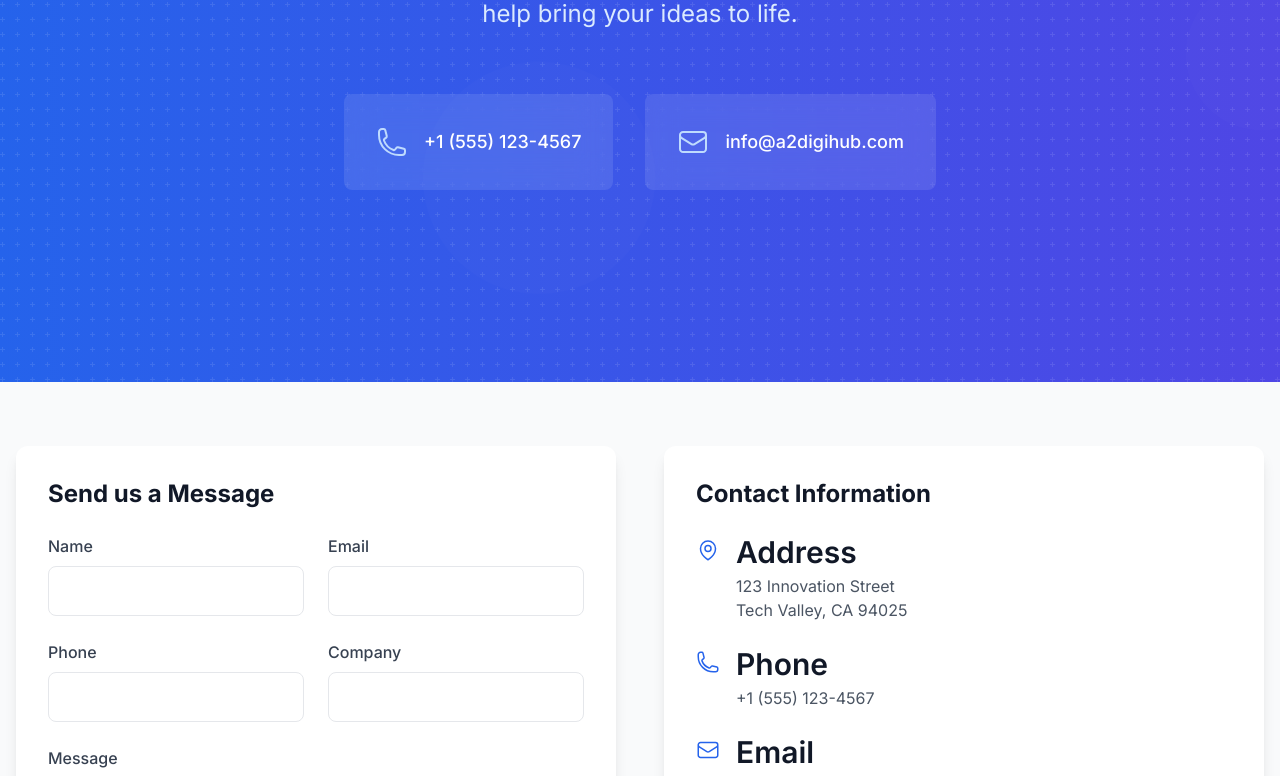
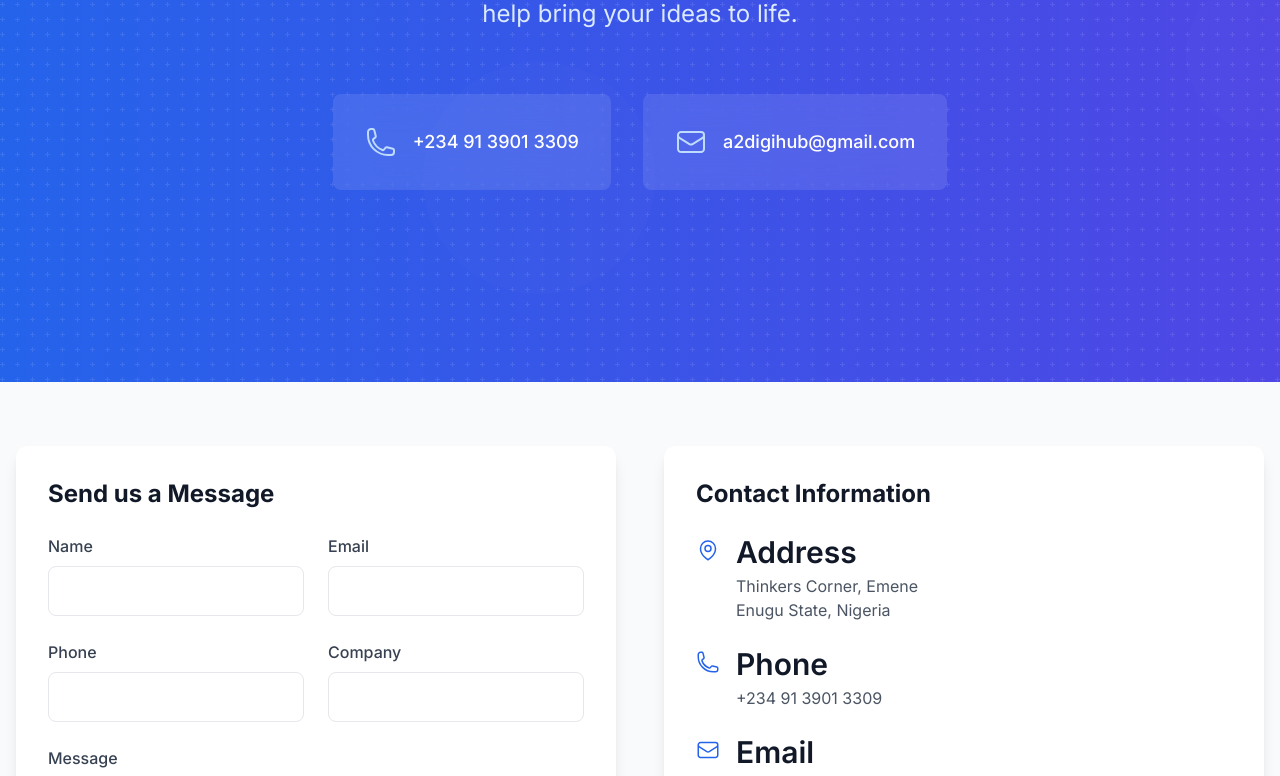
Before and after one commit to A2DIGIHUB/a2-digihub-website, a React (Create React App) app: page /contact in a window 1280 px wide. Shown: the part 418-1194 px from the top of the page. Built offline with nearby package versions, Linux system fonts and the light colour scheme.

Commit message:
Update contact information in Contact page

```diff
--- a/src/pages/Contact.tsx
+++ b/src/pages/Contact.tsx
@@ -121,7 +121,7 @@ const Contact = () => {
                   whileTap={{ scale: 0.95 }}
                 >
                   <PhoneIcon className="w-8 h-8 text-blue-200" />
-                  <span className="text-white text-lg font-medium">+1 (555) 123-4567</span>
+                  <span className="text-white text-lg font-medium">+234 91 3901 3309</span>
                 </motion.div>
                 <motion.div
                   className="bg-white/10 backdrop-blur-lg rounded-lg p-6 md:p-8 flex items-center space-x-4 hover:bg-white/20 transition-all duration-300 cursor-pointer"
@@ -129,7 +129,7 @@ const Contact = () => {
                   whileTap={{ scale: 0.95 }}
                 >
                   <EnvelopeIcon className="w-8 h-8 text-blue-200" />
-                  <span className="text-white text-lg font-medium">info@a2digihub.com</span>
+                  <span className="text-white text-lg font-medium">a2digihub@gmail.com</span>
                 </motion.div>
               </motion.div>
             </div>
@@ -319,8 +319,8 @@ const Contact = () => {
                     <div>
                       <h3 className="font-semibold mb-1">Address</h3>
                       <p className="text-gray-600">
-                        123 Innovation Street<br />
-                        Tech Valley, CA 94025
+                        Thinkers Corner, Emene<br />
+                        Enugu State, Nigeria
                       </p>
                     </div>
                   </div>
@@ -328,14 +328,14 @@ const Contact = () => {
                     <PhoneIcon className="w-6 h-6 text-blue-600 mt-1 mr-4" />
                     <div>
                       <h3 className="font-semibold mb-1">Phone</h3>
-                      <p className="text-gray-600">+1 (555) 123-4567</p>
+                      <p className="text-gray-600">+234 91 3901 3309</p>
                     </div>
                   </div>
                   <div className="flex items-start">
                     <EnvelopeIcon className="w-6 h-6 text-blue-600 mt-1 mr-4" />
                     <div>
                       <h3 className="font-semibold mb-1">Email</h3>
-                      <p className="text-gray-600">info@a2digihub.com</p>
+                      <p className="text-gray-600">a2digihub@gmail.com</p>
                     </div>
                   </div>
                   <div className="flex items-start">
@@ -357,7 +357,7 @@ const Contact = () => {
                 <h2 className="text-2xl font-bold mb-6">Location</h2>
                 <div className="aspect-w-16 aspect-h-9 rounded-lg overflow-hidden">
                   <iframe
-                    src="https://www.google.com/maps/embed?pb=!1m18!1m12!1m3!1d3168.6282365564086!2d-122.08374688469227!3d37.42199987982362!2m3!1f0!2f0!3f0!3m2!1i1024!2i768!4f13.1!3m3!1m2!1s0x808fba02425dad8f%3A0x6c296c66619367e0!2sGoogleplex!5e0!3m2!1sen!2sus!4v1623164718943!5m2!1sen!2sus"
+                    src="https://www.google.com/maps/embed?pb=!1m23!1m12!1m3!1d5487.828500703654!2d7.54506193468986!3d6.471945583526658!2m3!1f0!2f0!3f0!3m2!1i1024!2i768!4f13.1!4m8!3e6!4m0!4m5!1s0x1044a466f2e9edfb%3A0xc4bba9d32a4b082d!2sThinkers%20Corner%2C%20Enugu%2C%20Nigeria!3m2!1d6.4741520999999995!2d7.5518056!5e0!3m2!1sen!2sus!4v1732309557733!5m2!1sen!2sus"
                     width="100%"
                     height="300"
                     style={{ border: 0 }}
```
